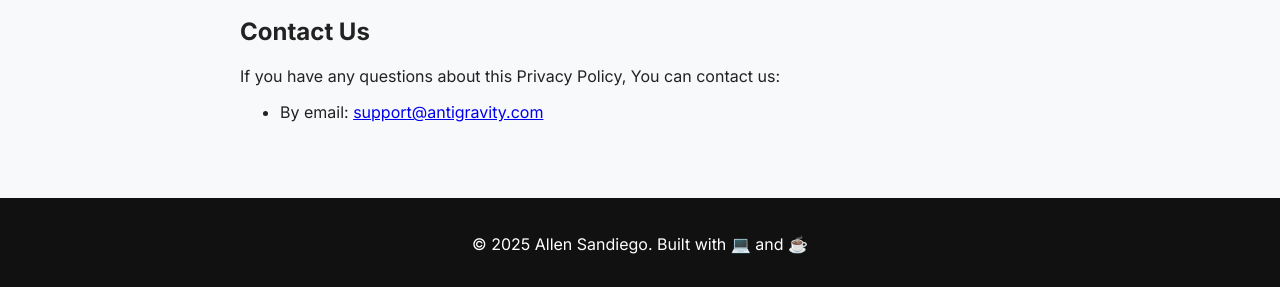
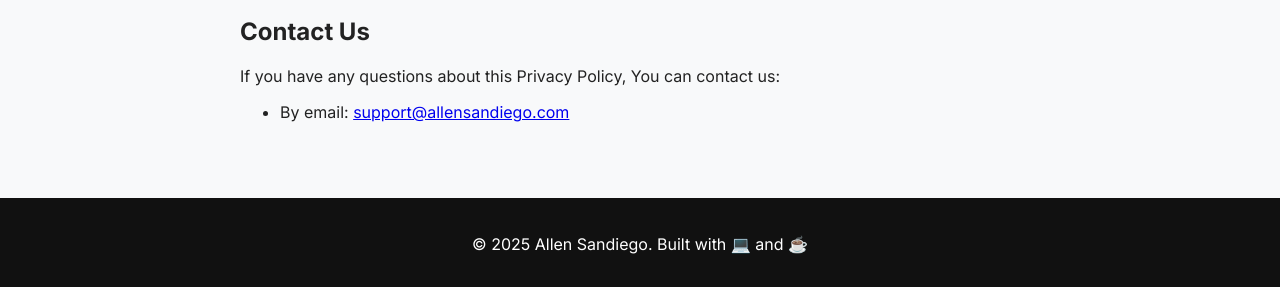
Before and after one commit to allensandiego/page, a Jekyll site: the page projects/operate/privacy.html, which Jekyll copies as it is, in a window 1280 px wide and 900 px high, scrolled down 1589 px. Shown: the part 610-897 px from the top of the window. Built offline with Jekyll 4.4.1, drawn with Linux system fonts in a browser that asks for light colours; a script that is not in the unit is left out.

Commit message:
feat: updated support

```diff
--- a/projects/operate/privacy.html
+++ b/projects/operate/privacy.html
@@ -115,7 +115,7 @@
         <h2>Contact Us</h2>
         <p>If you have any questions about this Privacy Policy, You can contact us:</p>
         <ul>
-            <li>By email: <a href="mailto:support@antigravity.com">support@antigravity.com</a></li>
+            <li>By email: <a href="mailto:support@allensandiego.com">support@allensandiego.com</a></li>
         </ul>
     </section>
 
```
